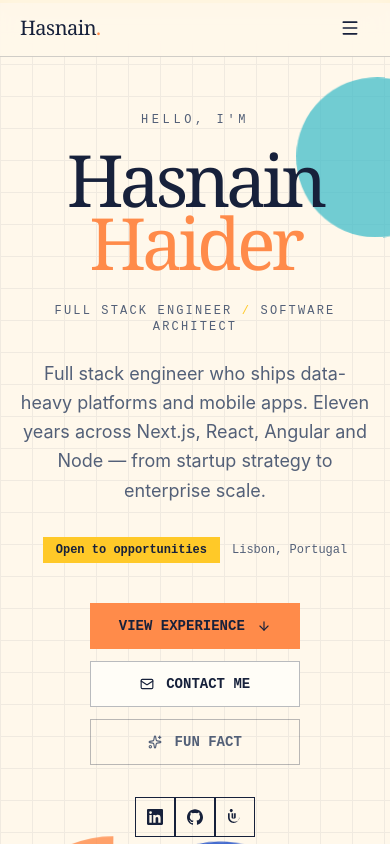
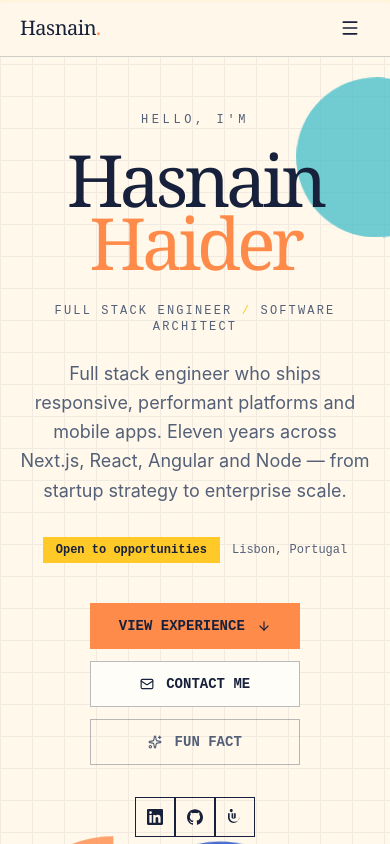
Before and after one commit to hasnainhaider2663/hasnain-cv, a React (Vite) app: page / in a window 390 px wide. Shown: the top 844 px of the page. Built offline with nearby package versions, Linux system fonts and the light colour scheme.

Commit message:
content: describe work as responsive, performant apps
Replace data-heavy framing in hero blurb and meta description.

```diff
--- a/index.html
+++ b/index.html
@@ -6,7 +6,7 @@
     <meta name="viewport" content="width=device-width, initial-scale=1.0" />
     <meta
       name="description"
-      content="Hasnain Haider — Full Stack Engineer / Software Architect in Lisbon, Portugal. 11 years shipping Next.js, React, Node and data-heavy platforms."
+      content="Hasnain Haider — Full Stack Engineer / Software Architect in Lisbon, Portugal. 11 years shipping Next.js, React, Node and responsive, performant platforms."
     />
     <meta name="theme-color" content="#06070f" />
     <meta property="og:title" content="Hasnain Haider — Full Stack Engineer / Software Architect" />
--- a/src/data/cv.ts
+++ b/src/data/cv.ts
@@ -9,7 +9,7 @@
   upwork: 'https://www.upwork.com/freelancers/~01af2bec7f4082f911',
   experienceYears: 11,
   blurb:
-    'Full stack engineer who ships data-heavy platforms and mobile apps. Eleven years across Next.js, React, Angular and Node — from startup strategy to enterprise scale.',
+    'Full stack engineer who ships responsive, performant platforms and mobile apps. Eleven years across Next.js, React, Angular and Node — from startup strategy to enterprise scale.',
 }
 
 export const highlights: { title: string; body: string }[] = [
```
